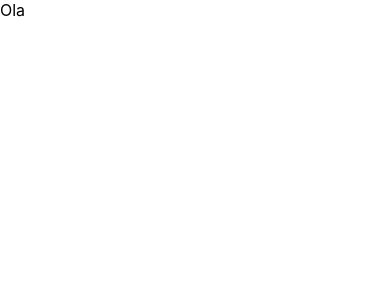
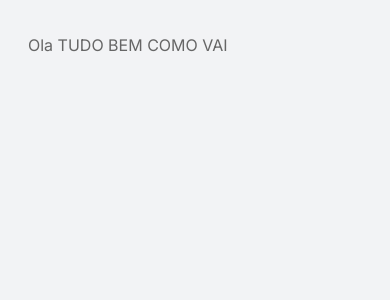
Before and after one commit to fabiomoura-m/moveit, a Next.js app: page / in a window 390 px wide. Shown: the top 300 px of the page. Built offline with nearby package versions, Linux system fonts and the light colour scheme.

Commit message:
styled: add global styles

```diff
--- /dev/null
+++ b/src/pages/_document.jsx
@@ -0,0 +1,21 @@
+import Document, { Html, Head, Main, NextScript } from 'next/document';
+
+export default class MyDocument extends Document {
+    render() {
+        return (
+            <Html>
+                <Head>
+                    <link rel="preconnect" href="https://fonts.gstatic.com" />
+                    <link
+                        href="https://fonts.googleapis.com/css2?family=Inter:wght@400;500;600&family=Rajdhani:wght@600&display=swap"
+                        rel="stylesheet"
+                    />
+                </Head>
+                <body>
+                    <Main></Main>
+                    <NextScript></NextScript>
+                </body>
+            </Html>
+        );
+    }
+}
--- a/src/pages/_document.tsx
+++ /dev/null
@@ -1,17 +0,0 @@
-import { Html, Head, Main, NextScript } from 'next/document';
-
-export default function Document() {
-    return (
-        <Html>
-            <Head>
-                <link rel="preconnect" href="https://fonts.googleapis.com" />
-
-                <link href="https://fonts.googleapis.com/css2?family=Inter:wght@400;500;600&family=Rajdhani:wght@600&display=swap" />
-            </Head>
-            <body>
-                <Main />
-                <NextScript />
-            </body>
-        </Html>
-    );
-}
--- a/src/pages/index.tsx
+++ b/src/pages/index.tsx
@@ -1,7 +1,6 @@
 import type { NextPage } from 'next';
 
 const Home: NextPage = () => {
-    return <div>Ola</div>;
+    return <div className="container">Ola TUDO BEM COMO VAI</div>;
 };
-
 export default Home;
--- a/src/styles/globals.css
+++ b/src/styles/globals.css
@@ -1,26 +1,62 @@
-html,
+* {
+    margin: 0;
+    padding: 0;
+    box-sizing: border-box;
+}
+
+:root {
+    --white: #fff;
+    --background: #f2f3f5;
+    --gray-line: #dcdde0;
+    --text: #666666;
+    --text-highlight: #b3b9ff;
+    --title: #2e384d;
+    --red: #e83f5b;
+    --green: #4cd62b;
+    --blue: #5965e0;
+    --blue-drak: #4953b8;
+    --blue-twitter: #2aa9e0;
+}
+
+@media (max-width: 1080px) {
+    html {
+        font-size: 93.75%;
+    }
+}
+
+@media (max-width: 720px) {
+    html {
+        font-size: 87.5%;
+    }
+}
+
 body {
-  padding: 0;
-  margin: 0;
-  font-family: -apple-system, BlinkMacSystemFont, Segoe UI, Roboto, Oxygen,
-    Ubuntu, Cantarell, Fira Sans, Droid Sans, Helvetica Neue, sans-serif;
+    background-color: var(--background);
+    color: var(--text);
+}
+
+body,
+input,
+textarea,
+button {
+    font: 400 16px 'Inter', sans-serif;
+}
+
+button {
+    cursor: pointer;
 }
 
 a {
-  color: inherit;
-  text-decoration: none;
+    text-decoration: none;
+    color: inherit;
 }
 
-* {
-  box-sizing: border-box;
+.container {
+    height: 100vh;
+    max-width: 992px;
+    margin: 0 auto;
+    padding: 2.5rem 2rem;
+
+    display: flex;
+    flex-direction: column;
 }
-
-@media (prefers-color-scheme: dark) {
-  html {
-    color-scheme: dark;
-  }
-  body {
-    color: white;
-    background: black;
-  }
-}
```
Also changed, not shown: src/pages/_app.tsx (+4 -4 lines), tsconfig.json (+14 -3 lines), 2 other files (tests, documents, lock files or other folders).
